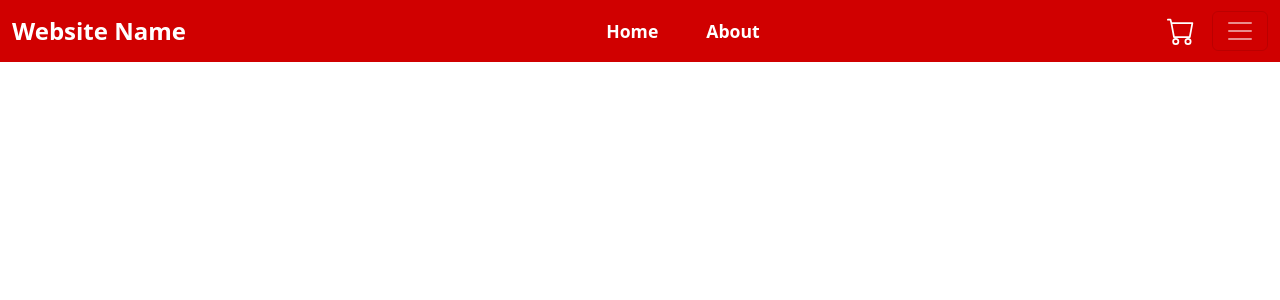
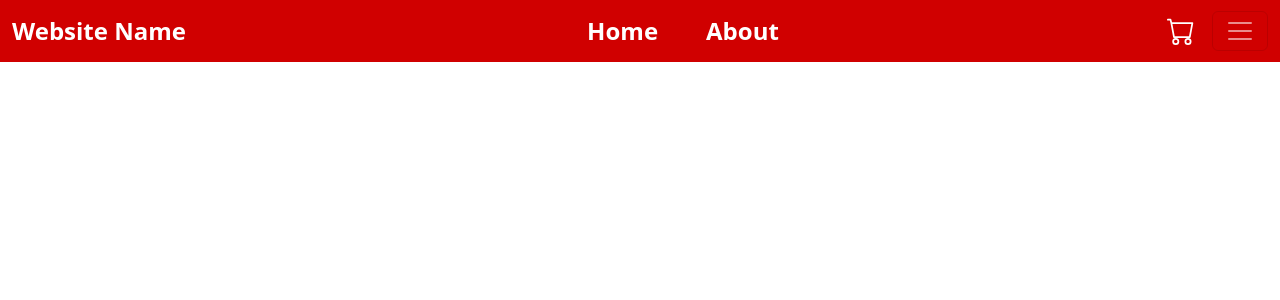
Before and after one commit to Amnecia/ProjectFinal_Kelompok1_EVGA, a Flask app: template templates/header.html in a window 1280 px wide. Shown: the top 300 px of the page. Run offline with Flask 3, Linux system fonts and the light colour scheme; the template is opened without the code that fills it, so the values that code supplies are empty; some libraries are stand-ins or nearby versions; some web fonts are replaced.

Commit message:
Sixth Changes

```diff
--- a/static/assets/mystyle.css
+++ b/static/assets/mystyle.css
@@ -40,7 +40,7 @@ font-weight: bold;
 
 .btn-navbar{
   color: #fff;
-  font-size: 1.1rem;
+  font-size: 24px;
   font-weight: bold;
   text-decoration: none;
   margin-right: 3rem;
```
